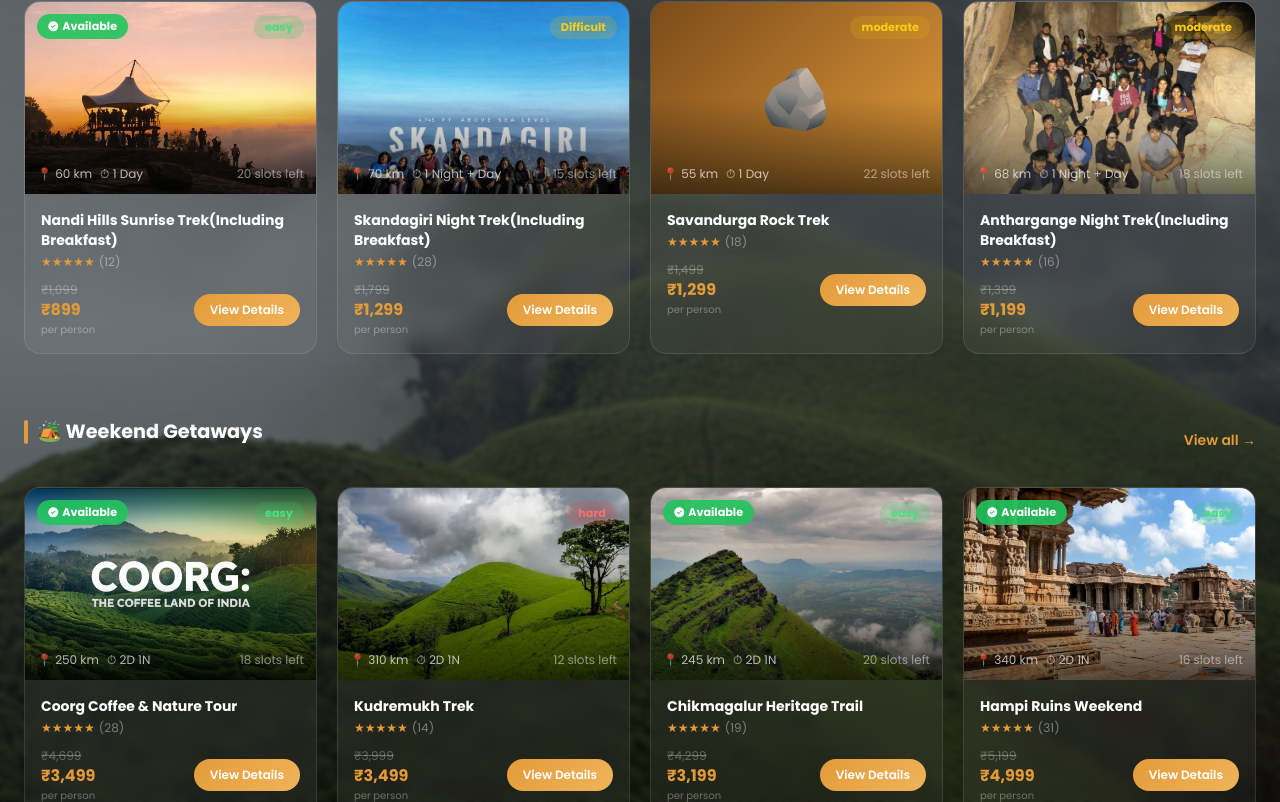
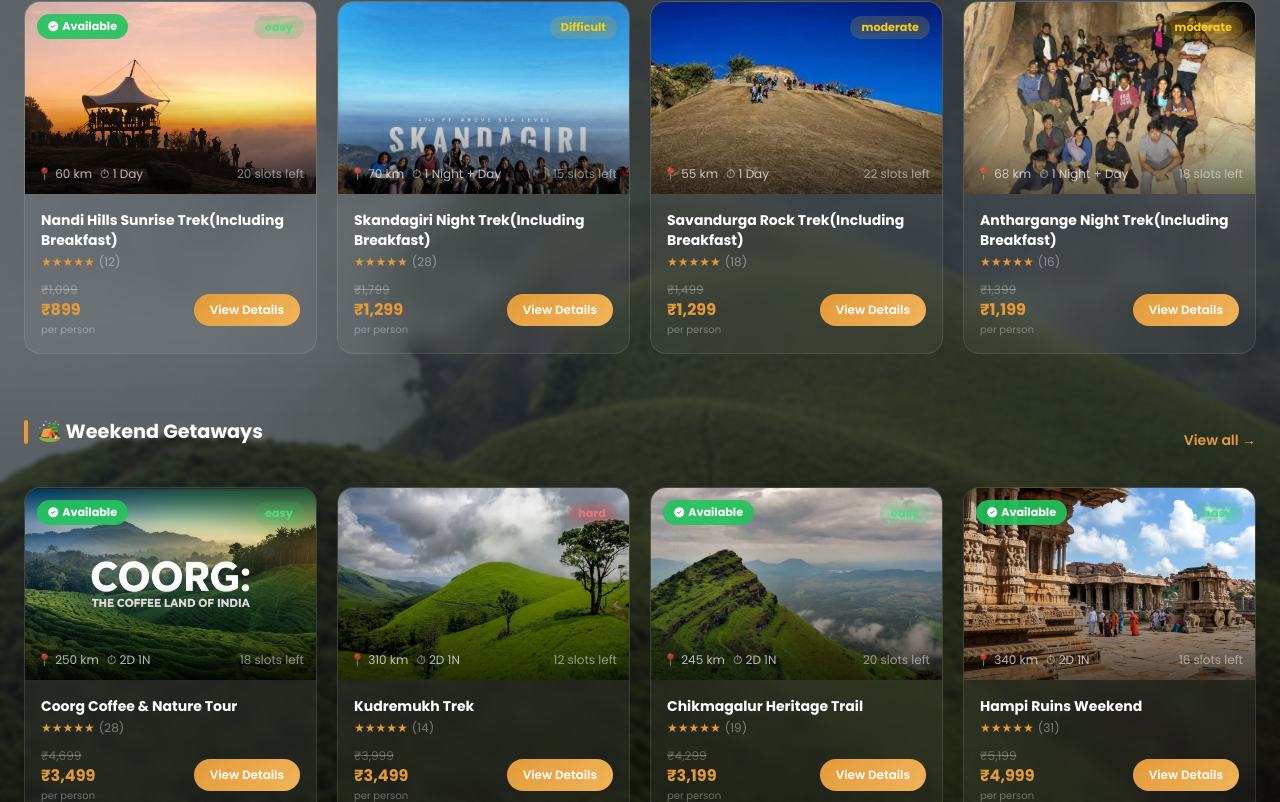
Before and after one commit to Monoj1400/tripkarunadu, a React (Vite) app: page / in a window 1280 px wide. Shown: the part 1662-2464 px from the top of the page. Built offline with nearby package versions, Linux system fonts and the light colour scheme; no server answers.

Commit message:
fix: updated trips js  page

```diff
--- a/src/data/trips.js
+++ b/src/data/trips.js
@@ -71,7 +71,7 @@ export const TRIPS=[
    guidelines:['Report at pickup point 15 min before departure','Booking without reading the itinerary and T&C is the customers responsibility.','As this is a budget trip, travellers must coordinate with the Trip Guide from Trip Karunadu, and the Trip Guide’s decisions will be final.','If the trip is not available on a particular date, an alternate trek will be offered. Refunds will not be initiated.','Inform guide of any medical conditions before trek'],
    contact:{note:'Estate homestay confirmation and safari booking details sent 48 hours before. Coordinator travels with the group.',nums:['+91 9900980260','+91 7204890439']}},
 
-  {id:7,available:false,imgKey:"savandurga(Including Breakfast)",name:'Savandurga Rock Trek',cat:'sunrise',price:1299,oldPrice:1499,dist:'55 km',dur:'1 Day',diff:'moderate',slots:22,em:'🪨',rating:4.6,reviews:18,
+  {id:7,available:false,imgKey:"savandurga",name:'Savandurga Rock Trek(Including Breakfast)',cat:'sunrise',price:1299,oldPrice:1499,dist:'55 km',dur:'1 Day',diff:'moderate',slots:22,em:'🪨',rating:4.6,reviews:18,
    desc:'Conquer one of Asia\'s largest monoliths — a dramatic sunrise scramble up Savandurga\'s bare granite face with rewarding valley views.',
    overview:['Savandurga is a massive twin-peaked granite monolith rising 1,226 m above sea level, about 55 km from Bengaluru. It is one of the largest monolith hills in Asia, and its sheer, smooth faces make for a uniquely thrilling scramble — part trek, part rock climb.','The trail up the Billigudda (white rock) face is well-marked and used by iron pegs and rope assists at the steeper sections. No prior climbing experience is needed, but a reasonable level of fitness and a head for heights is essential. The views from the summit are spectacular — rolling forests, the Magadi plain, and the Arkavathi reservoir glinting below.','We time the departure to reach the summit just before sunrise, making the rocky scramble even more dramatic as the sky changes colour around you. This is one of Trip Karunadu\'s most exhilarating sunrise experiences.'],
    highlights:['Scramble up one of Asia\'s largest monolith hills','Iron peg & rope assists on steep sections — adventure guaranteed','Sunrise from the bare granite summit at 1,226 m','Arkavathi reservoir views and forested valley panoramas','Ancient Savandurga fort ruins at the summit','Short drive from Bengaluru — back by afternoon'],
```
